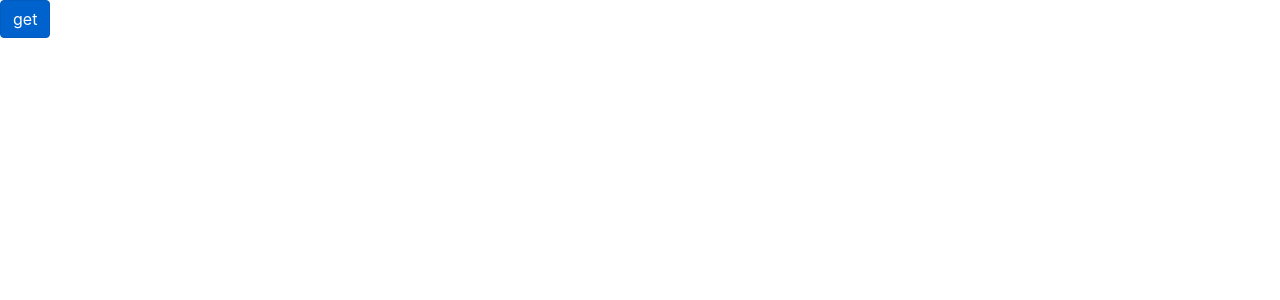
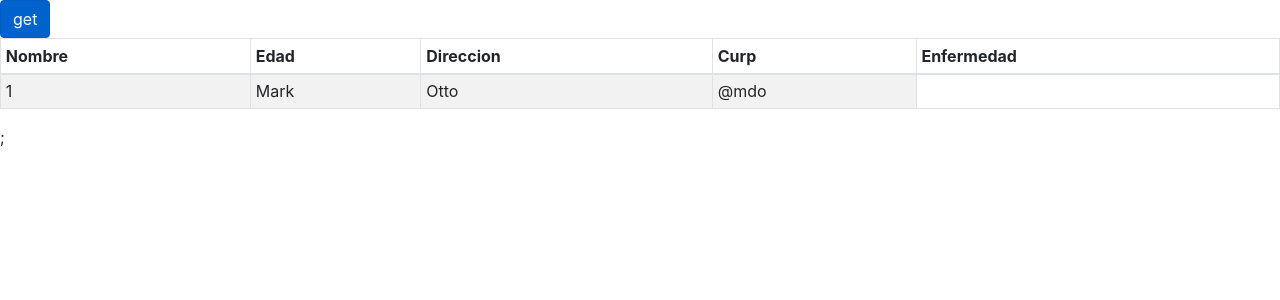
Before and after one commit to AllanCrazyProgrammer/phoenix-academy, a React (Create React App) app in the folder client/: page / in a window 1280 px wide. Shown: the top 300 px of the page. Built offline with nearby package versions, Linux system fonts and the light colour scheme; no server answers.

Commit message:
updated AllAlumnos.jsx functionality

```diff
--- a/client/package.json
+++ b/client/package.json
@@ -11,6 +11,7 @@
     "react-router-dom": "^4.1.2",
     "react-scripts": "2.1.8"
   },
+  "proxy": "http://localhost:5000",
   "scripts": {
     "start": "react-scripts start",
     "build": "react-scripts build",
--- a/client/src/pages/AllAlumnos.jsx
+++ b/client/src/pages/AllAlumnos.jsx
@@ -1,7 +1,7 @@
 import React, { Component } from 'react';
 import API from "../utils/API"
 import ButtonCheckbox from "../components/buttonCheckbox"
-import { Link } from 'react-router-dom';
+import Table from 'react-bootstrap/Table'
 
 
 class AllAlumnos extends Component {
@@ -13,22 +13,52 @@ class AllAlumnos extends Component {
         enfermedad: ""
     }
 
+    componentDidMount() {
+        this.loadAlumnos();
+    }
+
     loadAlumnos = () => {
-        API.getAlumno()
-            .then(res => this.setState({
-                nombre: res.data,
-                edad: res.data,
-                direccion: res.data,
-                curp: res.data,
-                enfermedad: res.data
-            }))
-            .catch(err => console.log(err));
+        API.getAlumnos()
+            .then(res => {
+                console.log(res)
+                this.setState({
+                    nombre: res.data,
+                    edad: res.data,
+                    direccion: res.data,
+                    curp: res.data,
+                    enfermedad: res.data
+                })
+            })
+            .catch(err =>
+
+                console.log("FALLANDO" + err));
     };
     render() {
         return (
             <container fluid>
                 <ButtonCheckbox method={"get"} />
+                <Table striped bordered hover size="sm">
+                    <thead>
+                        <tr>
+                            <th>Nombre</th>
+                            <th>Edad</th>
+                            <th>Direccion</th>
+                            <th>Curp</th>
+                            <th>Enfermedad</th>
+                        </tr>
+                    </thead>
+                    <tbody>
+                        {
 
+                        }
+                        <tr>
+                            <td>1</td>
+                            <td>Mark</td>
+                            <td>Otto</td>
+                            <td>@mdo</td>
+                        </tr>
+                    </tbody>
+                </Table>;
 
             </container>
         );
--- a/client/src/utils/API.js
+++ b/client/src/utils/API.js
@@ -2,13 +2,14 @@ import axios from 'axios';
 
 export default {
     // Gets all alumnos
-    getAlumno: function () {
-        return axios.get('/api/alumnos');
+    getAlumnos: function () {
+        console.log("getAlumnos API");
+        return axios.get('/api/alumnos/');
     },
     // Gets the alumno with the given id
-    getAlumno: function (id) {
-        return axios.get('/api/alumnos/' + id);
-    },
+    //getAlumno: function (id) {
+    //    return axios.get('/api/alumnos/' + id);
+    //},
     // Deletes the alumno with the given id
     deleteAlumno: function (id) {
         return axios.delete('/api/alumnos/' + id);
```
Also changed, not shown: client/src/components/alumnosGetTable.jsx (added, +12 -0 lines), 2 other files (tests, documents, lock files or other folders).
